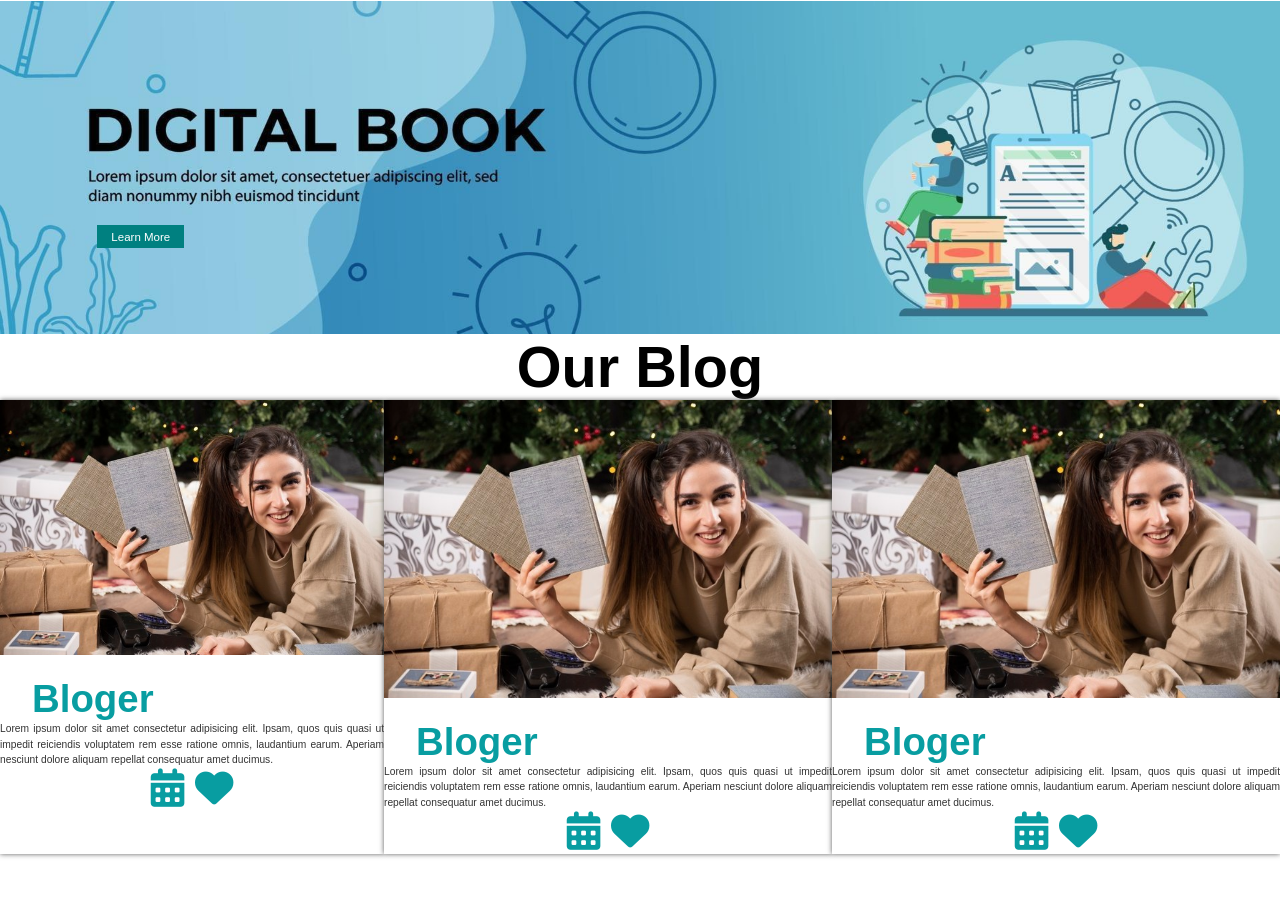
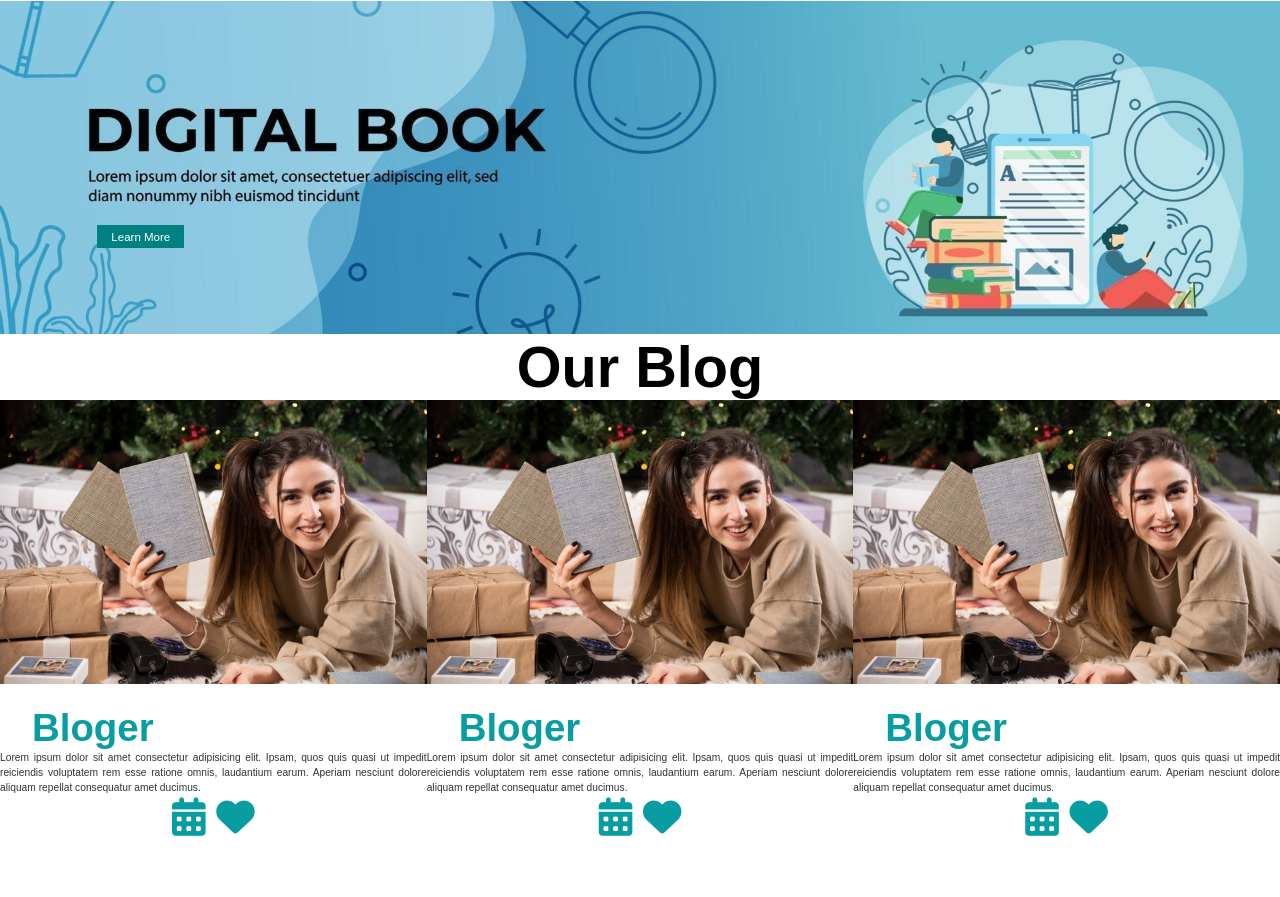
Before and after one commit to sadeelardah1/task1, a plain HTML site: page index.html in a window 1280 px wide. Shown: the part 483-1380 px from the top of the page. Drawn offline with Linux system fonts and the light colour scheme.

Commit message:
تعديل البطاقات و عمل فجوة بينهم

```diff
--- a/index.html
+++ b/index.html
@@ -153,7 +153,7 @@
         <div class="Blog">
             <h1>Our Blog</h1>
             <div class="BlogContainer">
-                <div class="Bloger_1">
+                <div class="Bloger_i">
                     <div class="BlogImg">
                         <img src="./image/blog_1.jpg">
                     </div>
@@ -180,14 +180,7 @@
 
                 </div><!--نهاية الdiv الاول-->
 
-
-
-
-
-
-                <div class="Bloger_2">
-            <div class="BlogContainer">
-                <div class="Bloger_1">
+                               <div class="Bloger_i">
                     <div class="BlogImg">
                         <img src="./image/blog_1.jpg">
                     </div>
@@ -211,12 +204,9 @@
 
                     </div>
 
+
                 </div>
-
-
-                <div class="Bloger_3">
-            <div class="BlogContainer">
-                <div class="Bloger_1">
+                               <div class="Bloger_i">
                     <div class="BlogImg">
                         <img src="./image/blog_1.jpg">
                     </div>
@@ -240,6 +230,14 @@
 
                     </div>
 
+
+                </div>
+
+
+
+
+
+
                 </div>
 
             </div>
```
